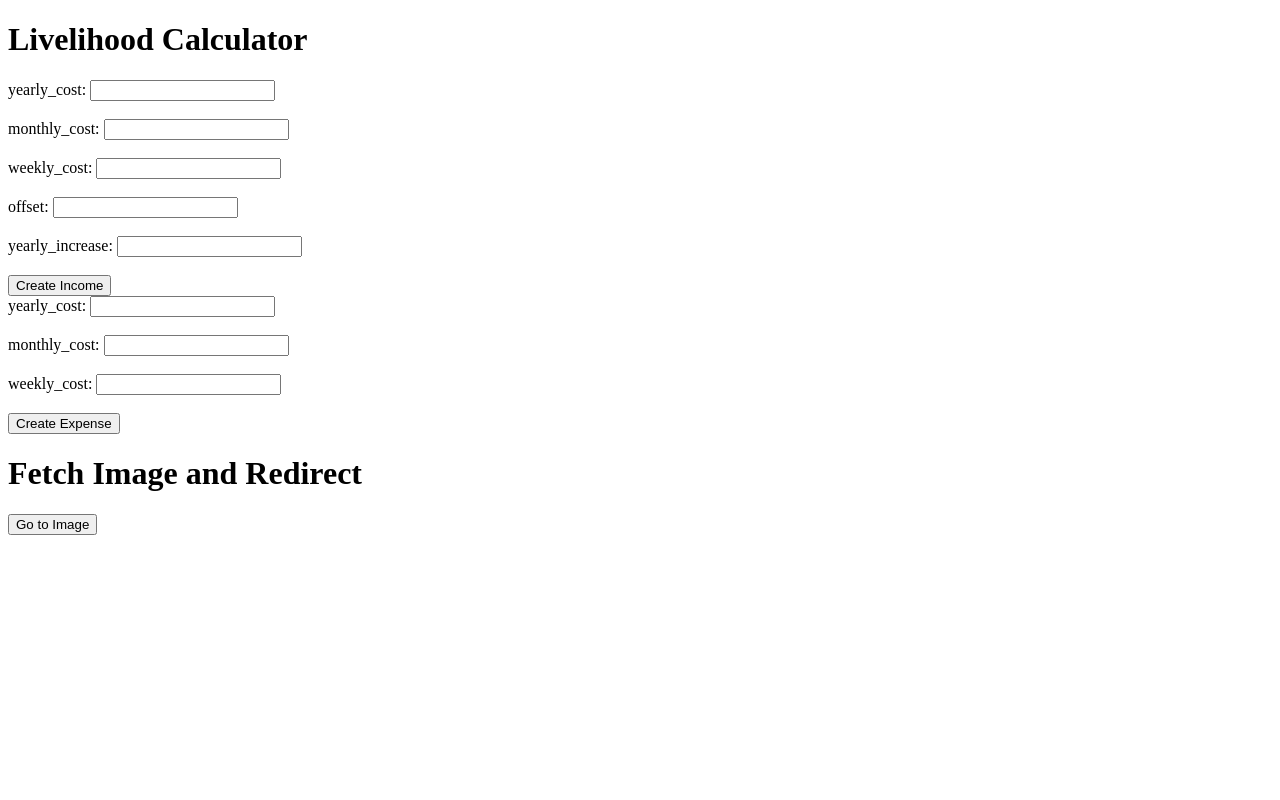
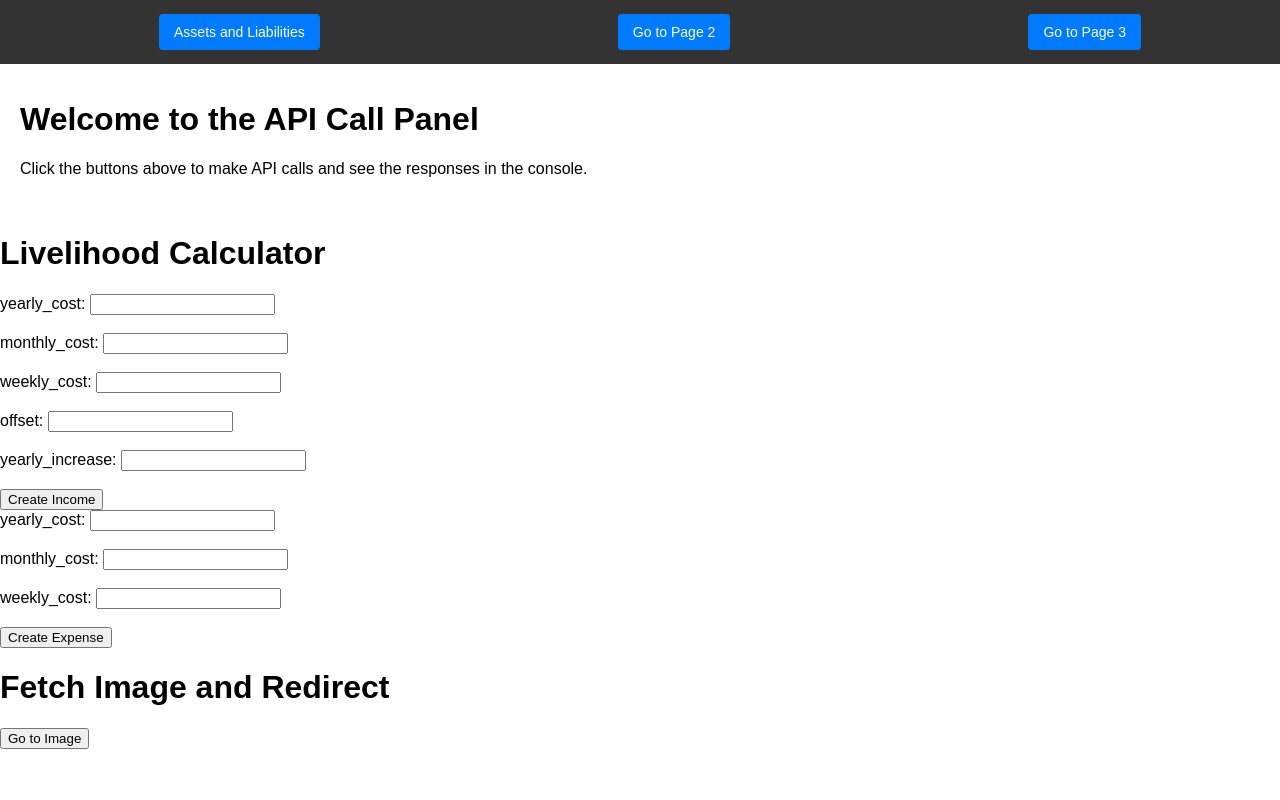
Before and after one commit to BlankRelax/LivlihoodTool, a Django app: page /home/ in a window 1280 px wide. Run offline with Django 5.2, Linux system fonts and the light colour scheme.

Commit message:
added list and delete apis for expense and income for each user, added html templates

```diff
--- a/apps/livelihood/backend/base.py
+++ b/apps/livelihood/backend/base.py
@@ -92,7 +92,7 @@ class Income(BaseEntity, PlottingMixin):
         return savgol_filter(arr, interval, polyorder=2)
 
 
-    def net(self,expense:list[BaseEntity], plot:bool=True, smooth_interval = 0, income:Optional[BaseEntity]=None, unit:Literal['yearly', 'monthly', 'weekly']='yearly', length:int=5):
+    def net(self,expense:list[BaseEntity], plot:bool=True, smooth_interval = 0, income:Optional[list[BaseEntity]]=None, unit:Literal['yearly', 'monthly', 'weekly']='yearly', length:int=5):
         """
         Calculate monthly net income after expense deductions
         """
--- a/apps/livelihood/templates/home.html
+++ b/apps/livelihood/templates/home.html
@@ -1,9 +1,72 @@
 <!DOCTYPE html>
 <html lang="en">
-<head>
     <meta charset="UTF-8">
     <meta name="viewport" content="width=device-width, initial-scale=1.0">
     <title>Livelihood Calculator</title>
+    <style>
+      body {
+        margin: 0;
+        font-family: Arial, sans-serif;
+      }
+      .top-panel {
+        position: fixed;
+        top: 0;
+        width: 100%;
+        background-color: #333;
+        color: white;
+        padding: 10px;
+        display: flex;
+        justify-content: space-around;
+        align-items: center;
+        z-index: 1000;
+      }
+      .top-panel button {
+        background-color: #007bff;
+        border: none;
+        color: white;
+        padding: 10px 15px;
+        text-align: center;
+        text-decoration: none;
+        display: inline-block;
+        font-size: 14px;
+        margin: 4px 2px;
+        cursor: pointer;
+        border-radius: 4px;
+        transition: background-color 0.3s;
+      }
+      .top-panel button:hover {
+        background-color: #0056b3;
+      }
+      .content {
+        margin-top: 60px;
+        padding: 20px;
+      }
+    </style>
+  </head>
+  <body>
+    <div class="top-panel">
+      <button onclick="redirectToPage1()">Assets and Liabilities</button>
+      <button onclick="redirectToPage2()">Go to Page 2</button>
+      <button onclick="redirectToPage3()">Go to Page 3</button>
+    </div>
+    <div class="content">
+      <h1>Welcome to the API Call Panel</h1>
+      <p>Click the buttons above to make API calls and see the responses in the console.</p>
+    </div>
+    <script>
+      // Redirect to different API-rendered pages
+      function redirectToPage1() {
+        window.location.href = 'http://127.0.0.1:8000/assets_and_liabilities/'; // Replace with your API-rendered page URL
+      }
+
+      function redirectToPage2() {
+        window.location.href = 'http://127.0.0.1:8000/assets_and_liabilities/'; // Replace with your API-rendered page URL
+      }
+
+      function redirectToPage3() {
+        window.location.href = 'http://127.0.0.1:8000/assets_and_liabilities/'; // Replace with your API-rendered page URL
+      }
+    </script>
 </head>
 <body>
     <h1>Livelihood Calculator</h1>
@@ -26,15 +89,15 @@
         <button id="submitButton">Create Income</button>
     </form>
 
-    <form id="postForm" onsubmit="return false;">
+    <form id="postForm_1" onsubmit="return false;">
         <label for="yearly_cost">yearly_cost:</label>
-        <input type="number" id="yearly_cost" name="yearly_cost" required><br><br>
+        <input type="number" id="yearly_cost_1" name="yearly_cost" required><br><br>
 
         <label for="monthly_cost">monthly_cost:</label>
-        <input type="number" id="monthly_cost" name="monthly_cost" required><br><br>
+        <input type="number" id="monthly_cost_1" name="monthly_cost" required><br><br>
 
         <label for="weekly_cost">weekly_cost:</label>
-        <input type="number" id="weekly_cost" name="weekly_cost" required><br><br>
+        <input type="number" id="weekly_cost_1" name="weekly_cost" required><br><br>
 
         <button id="submitButton2">Create Expense</button>
     </form>
@@ -82,9 +145,9 @@
     <script>
         document.getElementById('submitButton2').addEventListener('click', function () {
             // Collect data from the form
-            const yearly_cost = document.getElementById('yearly_cost').value;
-            const monthly_cost = document.getElementById('monthly_cost').value;
-            const weekly_cost = document.getElementById('weekly_cost').value;
+            const yearly_cost = document.getElementById('yearly_cost_1').value;
+            const monthly_cost = document.getElementById('monthly_cost_1').value;
+            const weekly_cost = document.getElementById('weekly_cost_1').value;
 
             // Perform a POST request
             fetch('/api/livelihood/users/1/expense/', { // Replace with your API URL
--- a/apps/livelihood/urls.py
+++ b/apps/livelihood/urls.py
@@ -22,16 +22,21 @@ from django.urls import path, include
 
 from apps.livelihood.views.income_create import CreateIncomeView
 from apps.livelihood.views.expense_create import CreateExpenseView
+from apps.livelihood.views.expense_delete import DeleteExpenseView
+from apps.livelihood.views.income_delete import DeleteIncomeView
 from apps.livelihood.views.plot_net import PlotNetView
-from apps.livelihood.views.home import home
+from apps.livelihood.views.home import home, assets_and_liabilities
 
 urlpatterns = [
     path('admin/', admin.site.urls),
     path('home/', home),
+    path('assets_and_liabilities/', assets_and_liabilities),
     path('api/token/', TokenObtainPairView.as_view(), name='token_obtain_pair'),
     path('api/token/refresh/', TokenRefreshView.as_view(), name='token_refresh'),
     path('api/livelihood/users/<int:user_id>/income/', CreateIncomeView.as_view(), name='create_income_view'),
     path('api/livelihood/users/<int:user_id>/expense/', CreateExpenseView.as_view(), name='create_expense_view'),
     path('api/livelihood/users/<int:user_id>/expense/income/', PlotNetView.as_view(), name='plot_net_view'),
+    path('api/livelihood/income/', DeleteIncomeView.as_view(), name='delete_income_view'),
+    path('api/livelihood/expense/', DeleteExpenseView.as_view(), name='delete_expense_view'),
 
 ]
--- a/apps/livelihood/views/home.py
+++ b/apps/livelihood/views/home.py
@@ -2,3 +2,6 @@ from django.shortcuts import render
 
 def home(request):
  return render(request, 'home.html')
+
+def assets_and_liabilities(request):
+ return render(request, 'assets_liabilities.html')
--- a/apps/livelihood/views/plot_net.py
+++ b/apps/livelihood/views/plot_net.py
@@ -23,7 +23,7 @@ class PlotNetView(views.APIView):
 
         expense_objects,income_objects=self.init_objects(user_expenses=user_expenses, user_incomes=user_incomes)
         # TODO: implement agg of all incomes
-        fig=income_objects[0].net(expense_objects,plot=True,smooth_interval= 0)
+        fig=income_objects[0].net(expense=expense_objects,plot=True,smooth_interval= 0, income=income_objects[1:])
         buf = io.BytesIO()
         fig.savefig(buf, format='png')
         buf.seek(0)
```
Also changed, not shown: apps/livelihood/serializers/expense_model.py (added, +7 -0 lines), apps/livelihood/serializers/income_model.py (added, +8 -0 lines), apps/livelihood/templates/assets_liabilities.html (added, +154 -0 lines), apps/livelihood/views/expense_create.py (+8 -1 lines), apps/livelihood/views/expense_delete.py (added, +17 -0 lines), apps/livelihood/views/income_create.py (+11 -0 lines), apps/livelihood/views/income_delete.py (added, +17 -0 lines), apps/livelihood/views/income_model.py (added, +17 -0 lines).
